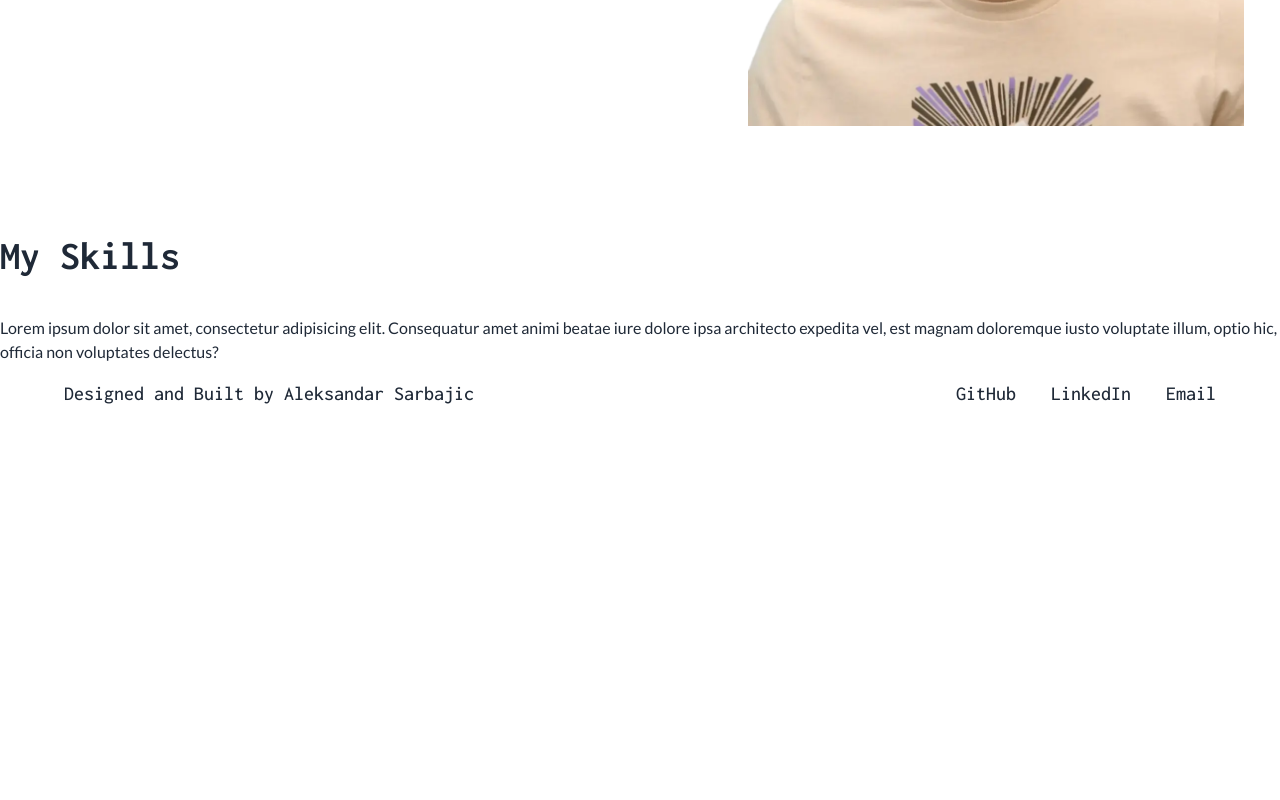
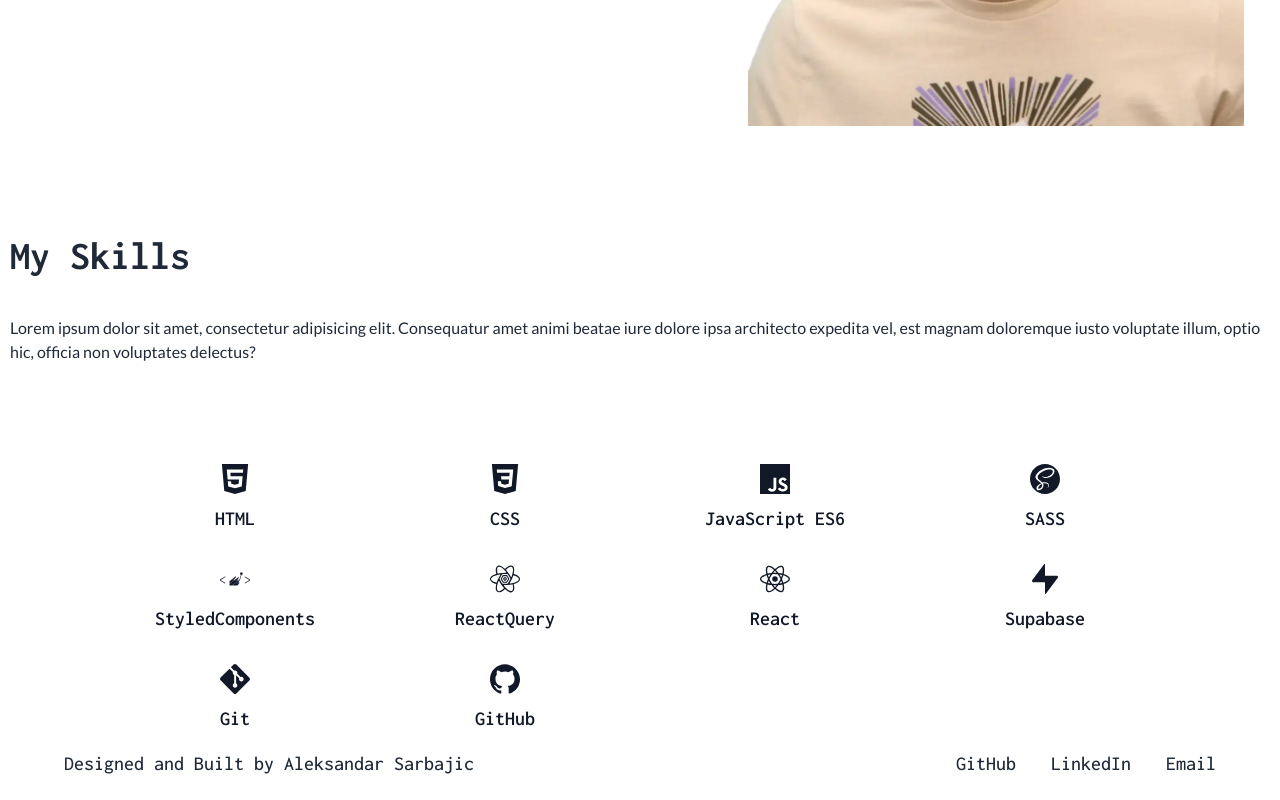
Before and after one commit to AleksandarSarbajic/Portofolio, a React (Vite) app: page / in a window 1280 px wide. Shown: the part 586-1386 px from the top of the page. Before the commit the page ends 1016 px from the top, so only its background shows below. Built offline with nearby package versions, Linux system fonts and the light colour scheme.

Commit message:
My Skills

```diff
--- a/src/styles/GlobalStyles.js
+++ b/src/styles/GlobalStyles.js
@@ -185,6 +185,10 @@ button:has(svg) {
   line-height: 0;
 }
 
+/* li:has(svg) {
+  line-height: 0;
+} */
+
 a {
   color: inherit;
   text-decoration: none;
--- a/src/ui/AppLayout.jsx
+++ b/src/ui/AppLayout.jsx
@@ -8,6 +8,7 @@ const Main = styled.main``;
 const Container = styled.div`
   max-width: 135rem;
   margin: 0 auto;
+  padding: 0 1rem;
 `;
 
 function AppLayout() {
--- a/src/ui/Hero.jsx
+++ b/src/ui/Hero.jsx
@@ -12,7 +12,7 @@ const imageAnimation = keyframes`
 `;
 
 const StyledHero = styled.div`
-  padding: 10rem 2rem;
+  padding: 10rem 1rem;
   display: grid;
   grid-template-columns: 55% 40%;
   align-items: center;
@@ -20,7 +20,7 @@ const StyledHero = styled.div`
   gap: 3rem;
 
   @media only screen and (max-width: 62.5em) {
-    padding: 10rem 1rem;
+    padding: 10rem 0;
   }
   @media only screen and (max-width: 50em) {
     grid-template-columns: 1fr;
@@ -38,13 +38,12 @@ const StyledHeading = styled.h1`
   transition: color 1s;
   @media only screen and (max-width: 50em) {
     text-align: center;
-    padding: 0 5%;
+    padding: 0 3%;
   }
   @media only screen and (max-width: 40em) {
-    padding: 0 1rem;
+    padding: 0;
   }
   @media only screen and (max-width: 31em) {
-    padding: 0 1rem;
     font-size: 5rem;
   }
 `;
--- a/src/ui/Skill.jsx
+++ b/src/ui/Skill.jsx
@@ -0,0 +1,23 @@
+import styled from "styled-components";
+
+const StyledSkill = styled.li`
+  font-size: 2rem;
+  font-weight: 600;
+  display: flex;
+  flex-direction: column;
+  align-items: center;
+  justify-content: space-between;
+  gap: 1rem;
+
+  color: var(--color-grey-900);
+  svg {
+    font-size: 3rem;
+    @media only screen and (max-width: 50em) {
+      font-size: 3.4rem;
+    }
+  }
+  @media only screen and (max-width: 50em) {
+    font-size: 2.4rem;
+  }
+`;
+export default StyledSkill;
--- a/src/ui/Skills.jsx
+++ b/src/ui/Skills.jsx
@@ -1,5 +1,17 @@
 import styled from "styled-components";
-
+import StyledSkill from "./Skill";
+import {
+  SiCss3,
+  SiGit,
+  SiGithub,
+  SiHtml5,
+  SiJavascript,
+  SiReact,
+  SiReactquery,
+  SiSass,
+  SiStyledcomponents,
+  SiSupabase,
+} from "react-icons/si";
 const StyledSkills = styled.section``;
 
 const StyledHeading = styled.h3`
@@ -7,6 +19,30 @@ const StyledHeading = styled.h3`
   margin-bottom: 3rem;
 `;
 const StyledText = styled.p``;
+
+const StyledBox = styled.ul`
+  margin-top: 10rem;
+  display: grid;
+  grid-template-columns: repeat(auto-fit, minmax(15rem, 24rem));
+  gap: 3rem;
+  justify-content: center;
+  @media only screen and (max-width: 53.5em) {
+    gap: 3rem 1rem;
+  }
+  @media only screen and (max-width: 50em) {
+    gap: 3rem;
+  }
+
+  @media only screen and (max-width: 26.5em) {
+    grid-template-columns: repeat(auto-fit, minmax(15rem, 20rem));
+    gap: 3rem 1rem;
+    justify-content: space-between;
+  }
+  @media only screen and (max-width: 21.5em) {
+    gap: 3rem 0;
+    justify-content: center;
+  }
+`;
 
 function Skills() {
   return (
@@ -18,6 +54,48 @@ function Skills() {
         doloremque iusto voluptate illum, optio hic, officia non voluptates
         delectus?
       </StyledText>
+      <StyledBox>
+        <StyledSkill>
+          <SiHtml5 />
+          HTML
+        </StyledSkill>
+        <StyledSkill>
+          <SiCss3 />
+          CSS
+        </StyledSkill>
+        <StyledSkill>
+          <SiJavascript />
+          JavaScript ES6
+        </StyledSkill>
+        <StyledSkill>
+          <SiSass />
+          SASS
+        </StyledSkill>
+        <StyledSkill>
+          <SiStyledcomponents />
+          StyledComponents
+        </StyledSkill>
+        <StyledSkill>
+          <SiReactquery />
+          ReactQuery
+        </StyledSkill>
+        <StyledSkill>
+          <SiReact />
+          React
+        </StyledSkill>
+        <StyledSkill>
+          <SiSupabase />
+          Supabase
+        </StyledSkill>
+        <StyledSkill>
+          <SiGit />
+          Git
+        </StyledSkill>
+        <StyledSkill>
+          <SiGithub />
+          GitHub
+        </StyledSkill>
+      </StyledBox>
     </StyledSkills>
   );
 }
```
